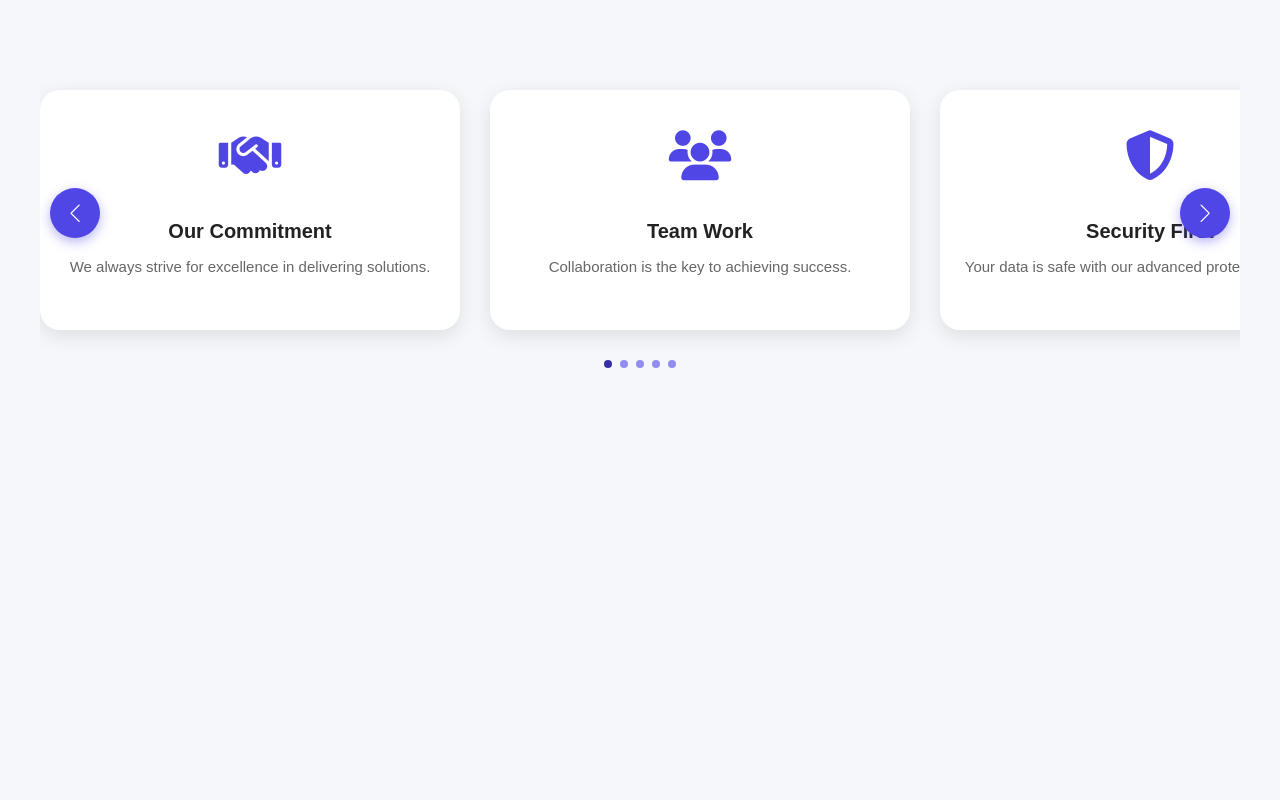
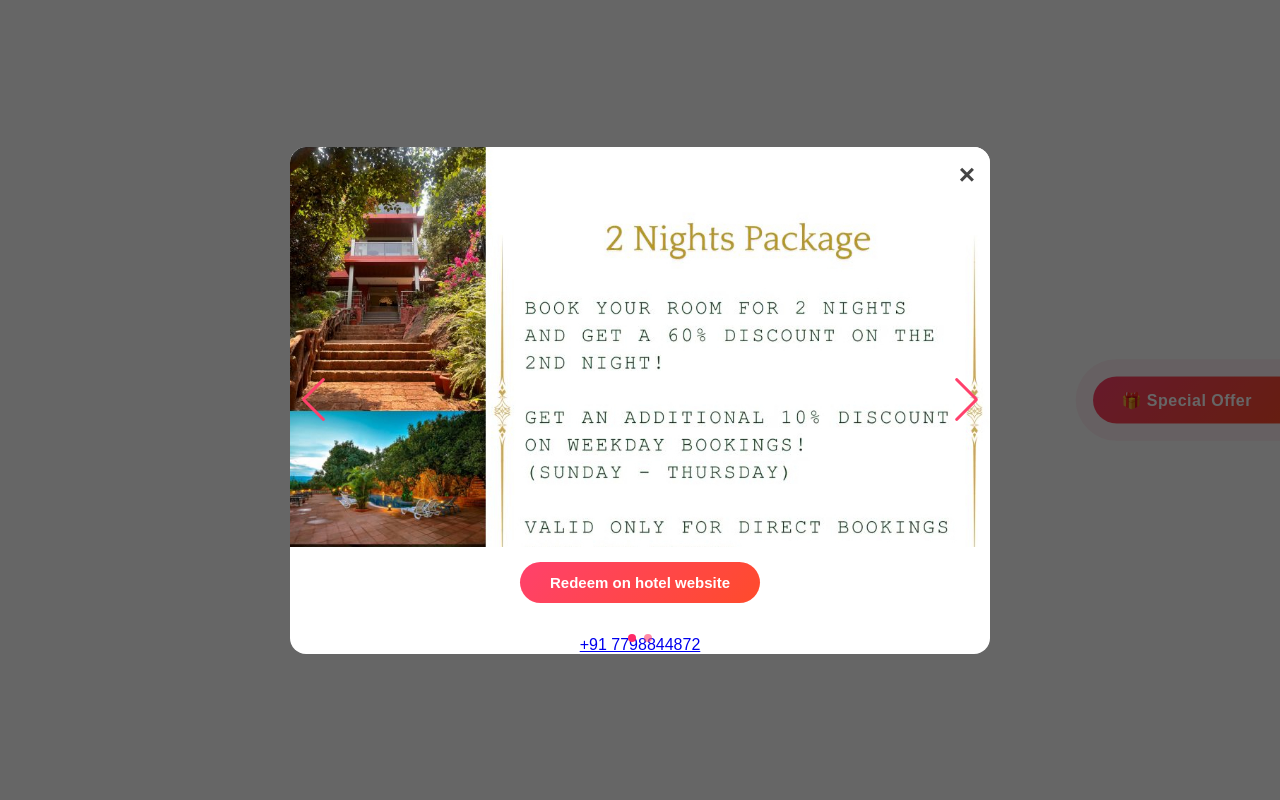
Before and after one commit to sahootwinkle794/Bella-Vista, a PHP site: page /test.html in a window 1280 px wide. Run offline with PHP 8.4, Linux system fonts and the light colour scheme.

Commit message:
offer modal updated

```diff
--- a/test.html
+++ b/test.html
@@ -1,168 +1,282 @@
 <!DOCTYPE html>
 <html lang="en">
+
 <head>
-  <meta charset="UTF-8" />
-  <meta name="viewport" content="width=device-width, initial-scale=1.0" />
-  <title>Commitment Swiper</title>
+  <meta charset="UTF-8">
+  <meta name="viewport" content="width=device-width, initial-scale=1.0">
+  <title>Special Offer Stylish UI</title>
 
   <!-- Swiper CSS -->
   <link rel="stylesheet" href="https://cdn.jsdelivr.net/npm/swiper@11/swiper-bundle.min.css" />
 
-  <!-- Font Awesome Icons -->
-  <link rel="stylesheet" href="https://cdnjs.cloudflare.com/ajax/libs/font-awesome/6.5.0/css/all.min.css" />
-
   <style>
     body {
-      font-family: "Poppins", sans-serif;
-      background: #f5f7fa;
+      font-family: Arial, sans-serif;
       margin: 0;
-      padding: 40px;
     }
 
-    .commitment-container {
-      width: 100%;
-      max-width: 1200px;
-      margin: auto;
-      position: relative;
+    /* Stylish Floating Offer Button */
+    .ft-text {
+      display: flex;
+      flex-direction: column;
+      align-items: center;
+      gap: 8px;
+      justify-content: center;
     }
 
-    .swiper {
-      padding: 50px 0;
+    .offer-btn {
+      position: fixed;
+      top: 50%;
+      right: 0;
+      transform: translateY(-50%);
+      background: linear-gradient(135deg, #ff416c, #ff4b2b);
+      color: white;
+      padding: 14px 28px;
+      font-weight: bold;
+      font-size: 16px;
+      letter-spacing: 0.5px;
+      border-radius: 40px 0 0 40px;
+      cursor: pointer;
+      box-shadow: 0 6px 18px rgba(0, 0, 0, 0.3);
+      transition: all 0.3s ease;
+      z-index: 1000;
+      animation: pulse 1.5s infinite;
     }
 
-    .swiper-slide {
-      background: #fff;
-      border-radius: 20px;
-      box-shadow: 0 6px 20px rgba(0, 0, 0, 0.1);
-      text-align: center;
-      padding: 40px 20px;
-      transition: transform 0.3s ease, box-shadow 0.3s ease;
+    .offer-btn:hover {
+      background: linear-gradient(135deg, #ff2a68, #ff5c3c);
+      transform: translateY(-50%) scale(1.05);
+      box-shadow: 0 8px 22px rgba(0, 0, 0, 0.4);
     }
 
-    .swiper-slide:hover {
-      transform: translateY(-10px);
-      box-shadow: 0 12px 25px rgba(0, 0, 0, 0.15);
+    /* Pulse Animation */
+    @keyframes pulse {
+      0% {
+        box-shadow: 0 0 0 0 rgba(255, 65, 108, 0.6);
       }
 
-    .commitment-icon {
-      font-size: 50px;
-      color: #4f46e5;
-      margin-bottom: 20px;
+      70% {
+        box-shadow: 0 0 0 20px rgba(255, 65, 108, 0);
       }
 
-    .swiper-slide h3 {
-      font-size: 20px;
-      font-weight: 600;
-      color: #222;
-      margin-bottom: 10px;
+      100% {
+        box-shadow: 0 0 0 0 rgba(255, 65, 108, 0);
+      }
     }
 
-    .swiper-slide p {
-      font-size: 15px;
-      color: #666;
-    }
-
-    /* Navigation Buttons */
-    .swiper-button-next,
-    .swiper-button-prev {
-      background: #4f46e5;
-      color: #fff;
-      width: 50px;
-      height: 50px;
-      border-radius: 50%;
+    /* Modal Background */
+    .modal {
+      display: none;
+      position: fixed;
+      inset: 0;
+      background: rgba(0, 0, 0, 0.6);
       display: flex;
       align-items: center;
       justify-content: center;
-      transition: 0.3s ease;
-      box-shadow: 0 4px 12px rgba(79, 70, 229, 0.4);
+      z-index: 2000;
+      animation: fadeIn 0.3s ease;
     }
 
-    .swiper-button-next:hover,
-    .swiper-button-prev:hover {
-      background: #3730a3;
-      transform: scale(1.1);
+    /* Modal Box */
+    .modal-content {
+      background: #fff;
+      width: 90%;
+      max-width: 700px;
+      border-radius: 16px;
+      overflow: hidden;
+      position: relative;
+      animation: scaleIn 0.3s ease;
     }
 
-    .swiper-button-next::after,
-    .swiper-button-prev::after {
-      font-size: 18px;
+    /* Close Button */
+    .close-btn {
+      position: absolute;
+      top: 12px;
+      right: 15px;
+      font-size: 28px;
+      font-weight: bold;
+      cursor: pointer;
+      color: #444;
+      transition: color 0.2s ease;
+      z-index: 10;
+    }
+
+    .close-btn:hover {
+      color: #ff416c;
+    }
+
+    /* Offer Swiper */
+    .offer-swiper {
+      width: 100%;
+      height: 100%;
+    }
+
+    .offer-slide {
+      display: flex;
+      flex-direction: column;
+      justify-content: space-between;
+      align-items: center;
+    }
+
+    /* Image Section */
+    .slide-image {
+      width: 100%;
+      height: 100%;
+      max-height: 400px;
+      overflow: hidden;
+    }
+
+    .slide-image img {
+      width: 100%;
+      height: 100%;
+      object-fit: cover;
+      border-radius: 0;
+    }
+
+    /* Button at bottom */
+    .slide-btn {
+      margin: 15px 0 25px;
+      padding: 12px 30px;
+      background: linear-gradient(135deg, #ff416c, #ff4b2b);
+      color: white;
+      border-radius: 30px;
+      text-decoration: none;
+      font-weight: bold;
+      font-size: 15px;
+      transition: background 0.3s ease, transform 0.2s ease;
+    }
+
+    .slide-btn:hover {
+      background: linear-gradient(135deg, #ff2a68, #ff5c3c);
+      transform: scale(1.05);
+    }
+
+    /* Swiper arrows */
+    .offer-button-next,
+    .offer-button-prev {
+      color: #ff416c;
+    }
+
+    .offer-button-next:hover,
+    .offer-button-prev:hover {
+      transform: scale(1.2);
     }
 
     /* Pagination Dots */
-    .swiper-pagination-bullet {
-      background: #4f46e5;
+    .offer-pagination .swiper-pagination-bullet {
+      background: #ff416c;
       opacity: 0.6;
     }
-    .swiper-pagination-bullet-active {
-      background: #3730a3;
+
+    .offer-pagination .swiper-pagination-bullet-active {
+      background: #ff2a68;
       opacity: 1;
+    }
+
+    /* Animations */
+    @keyframes fadeIn {
+      from {
+        opacity: 0;
+      }
+
+      to {
+        opacity: 1;
+      }
+    }
+
+    @keyframes scaleIn {
+      from {
+        transform: scale(0.9);
+        opacity: 0;
+      }
+
+      to {
+        transform: scale(1);
+        opacity: 1;
+      }
     }
   </style>
 </head>
+
 <body>
-  <div class="commitment-container">
-    <div class="swiper commitment-swiper">
+
+  <!-- Stylish Offer Button -->
+  <div class="offer-btn" onclick="openModal()">🎁 Special Offer</div>
+
+  <!-- Modal -->
+  <div class="modal" id="offerModal">
+    <div class="modal-content">
+      <span class="close-btn" onclick="closeModal()">&times;</span>
+
+      <!-- Offer Swiper -->
+      <div class="offer-swiper swiper">
         <div class="swiper-wrapper">
+
           <!-- Slide 1 -->
-        <div class="swiper-slide">
-          <i class="fa-solid fa-handshake commitment-icon"></i>
-          <h3>Our Commitment</h3>
-          <p>We always strive for excellence in delivering solutions.</p>
+          <div class="offer-slide swiper-slide">
+            <div class="slide-image">
+              <img src="assets/img/activities/2nightpackage.jpg" alt="Offer 1" class="offer-img">
             </div>
-        <!-- Slide 2 -->
-        <div class="swiper-slide">
-          <i class="fa-solid fa-users commitment-icon"></i>
-          <h3>Team Work</h3>
-          <p>Collaboration is the key to achieving success.</p>
-        </div>
-        <!-- Slide 3 -->
-        <div class="swiper-slide">
-          <i class="fa-solid fa-shield-halved commitment-icon"></i>
-          <h3>Security First</h3>
-          <p>Your data is safe with our advanced protection systems.</p>
-        </div>
-        <!-- Slide 4 -->
-        <div class="swiper-slide">
-          <i class="fa-solid fa-lightbulb commitment-icon"></i>
-          <h3>Innovation</h3>
-          <p>We bring creative solutions to complex challenges.</p>
-        </div>
-        <!-- Slide 5 -->
-        <div class="swiper-slide">
-          <i class="fa-solid fa-star commitment-icon"></i>
-          <h3>Quality</h3>
-          <p>Ensuring the best quality is our top priority.</p>
+            <div class="ft-text">
+              <a href="#" class="slide-btn">Redeem on hotel website</a>
+              <a href="tel:+917798844872"><i class="fa fa-phone"></i> +91 7798844872</a>
             </div>
           </div>
 
-      <!-- Add Controls -->
-      <div class="swiper-button-next"></div>
-      <div class="swiper-button-prev"></div>
-      <div class="swiper-pagination"></div>
+          <!-- Slide 2 -->
+          <div class="offer-slide swiper-slide">
+            <div class="slide-image">
+              <img src="assets/img/activities/3nightpackage.jpg" alt="Offer 2" class="offer-img">
+            </div>
+            <div class="ft-text">
+              <a href="#" class="slide-btn">Redeem on hotel website</a>
+              <a href="tel:+917798844872"><i class="fa fa-phone"></i> +91 7798844872</a>
+            </div>
+          </div>
+
+        </div>
+
+        <!-- Arrows & Pagination -->
+        <div class="offer-button-next swiper-button-next"></div>
+        <div class="offer-button-prev swiper-button-prev"></div>
+        <div class="offer-pagination swiper-pagination"></div>
+      </div>
     </div>
   </div>
 
   <!-- Swiper JS -->
   <script src="https://cdn.jsdelivr.net/npm/swiper@11/swiper-bundle.min.js"></script>
+
   <script>
-    var swiper = new Swiper(".commitment-swiper", {
-      slidesPerView: 3,
-      spaceBetween: 30,
+    // Initialize Swiper with offer-specific classes
+    const swiper = new Swiper('.offer-swiper', {
       loop: true,
+      navigation: {
+        nextEl: '.offer-button-next',
+        prevEl: '.offer-button-prev',
+      },
       pagination: {
-        el: ".swiper-pagination",
+        el: '.offer-pagination',
         clickable: true,
       },
-      navigation: {
-        nextEl: ".swiper-button-next",
-        prevEl: ".swiper-button-prev",
-      },
-      breakpoints: {
-        0: { slidesPerView: 1 },
-        768: { slidesPerView: 2 },
-        1024: { slidesPerView: 3 },
-      },
+    });
+
+    // Modal Functions
+    function openModal() {
+      document.getElementById("offerModal").style.display = "flex";
+    }
+    function closeModal() {
+      document.getElementById("offerModal").style.display = "none";
+    }
+
+    // Close modal when clicking outside
+    document.getElementById("offerModal").addEventListener("click", function (e) {
+      if (e.target.id === "offerModal") {
+        closeModal();
+      }
     });
   </script>
+
 </body>
+
 </html>
```
Also changed, not shown: index.html (+131 -8 lines), assets/css/style.css. Lines whose indentation alone changed are shown as unchanged.
